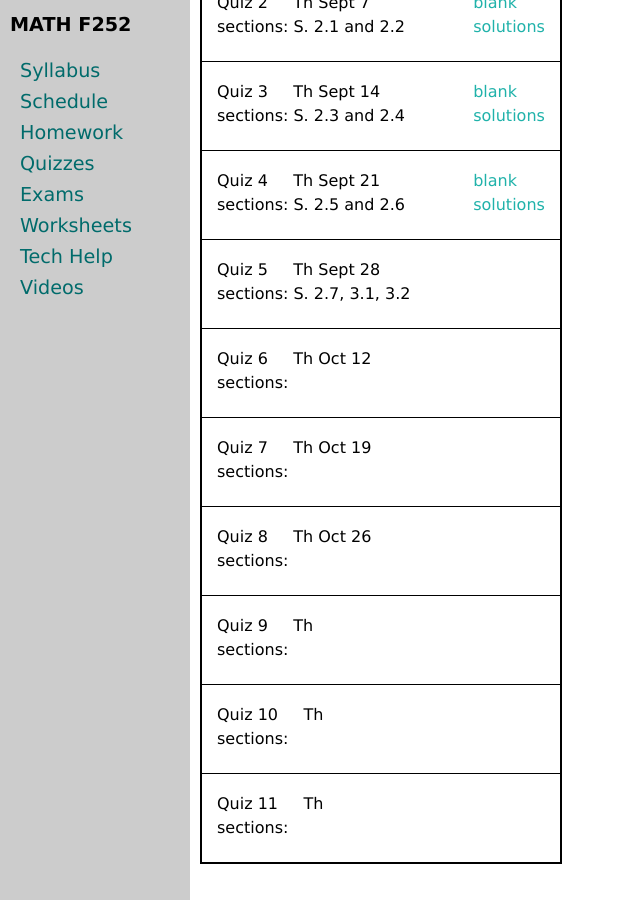
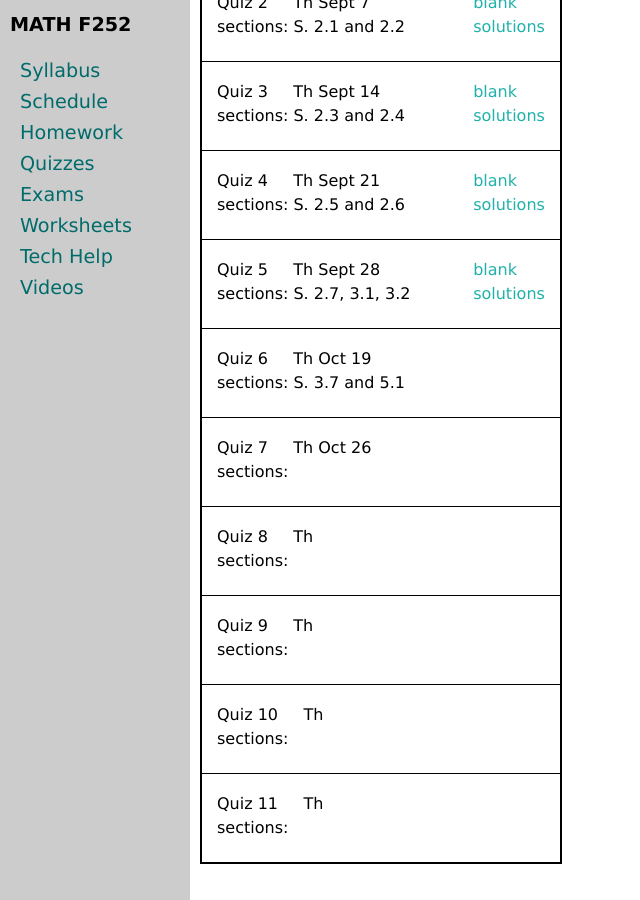
Before and after one commit to uaf-math/calc2, a Jekyll site: the page built from quizzes.md, in a window 1280 px wide and 900 px high, scrolled down 360 px. Shown: the whole window, without its empty margins (0-640 px from the left). Built offline with Jekyll 4.4.1, drawn with Linux system fonts in a browser that asks for light colours.

Commit message:
Update quizzes.yml

```diff
--- a/_data/quizzes.yml
+++ b/_data/quizzes.yml
@@ -24,20 +24,20 @@ quizzes:
 - name: Quiz 5
   date: Sept 28
   sections: S. 2.7, 3.1, 3.2
-  blank:
-  solutions:
+  blank: M252-f23-q5.pdf
+  solutions: M252-f23-q5-s.pdf
 - name: Quiz 6
-  date: Oct 12
-  sections:
+  date: Oct 19
+  sections: S. 3.7 and 5.1
   blank:
   solutions:
 - name: Quiz 7
-  date: Oct 19
+  date: Oct 26
   sections:
   blank:
   solutions:
 - name: Quiz 8
-  date: Oct 26
+  date:
   sections:
   blank:
   solutions:
```
